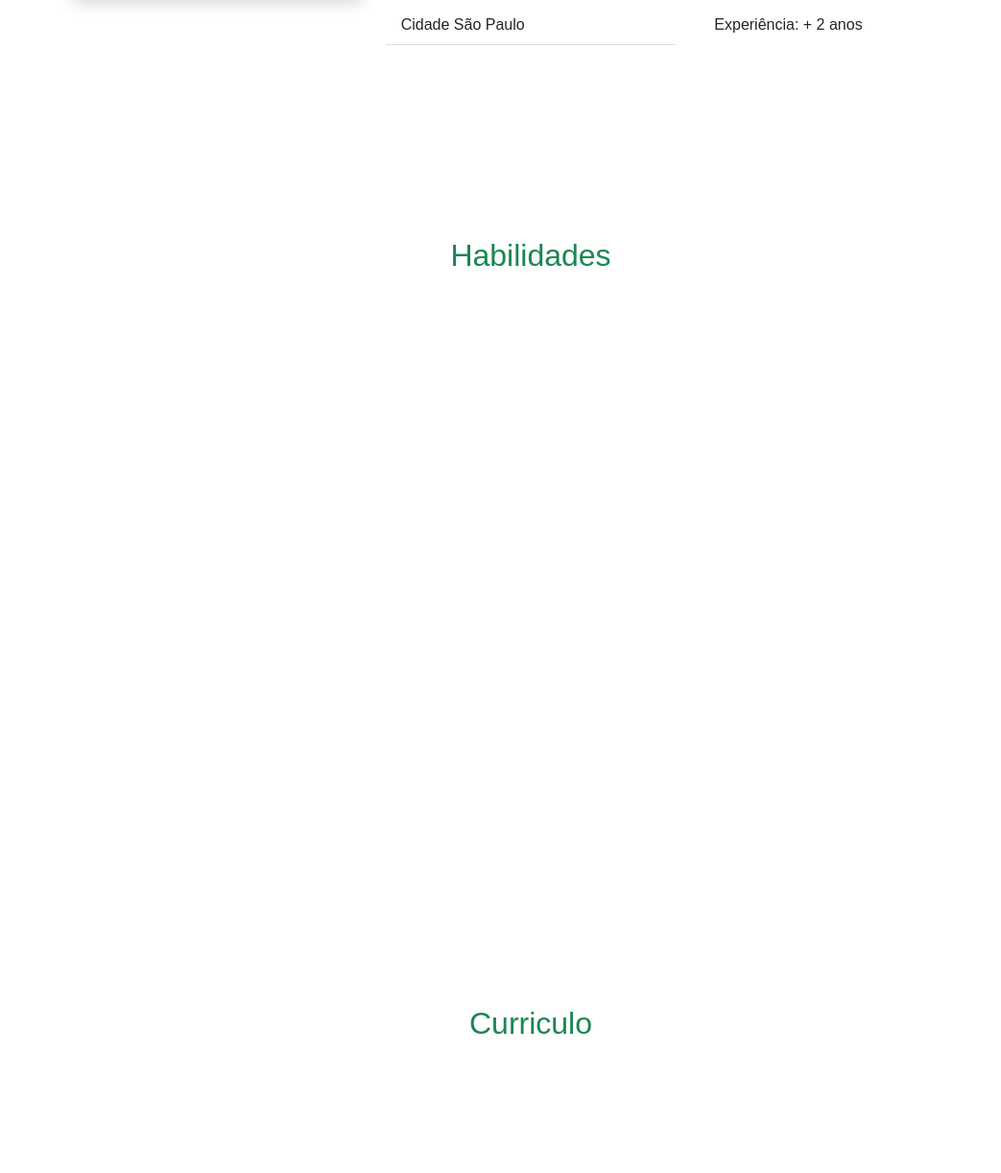
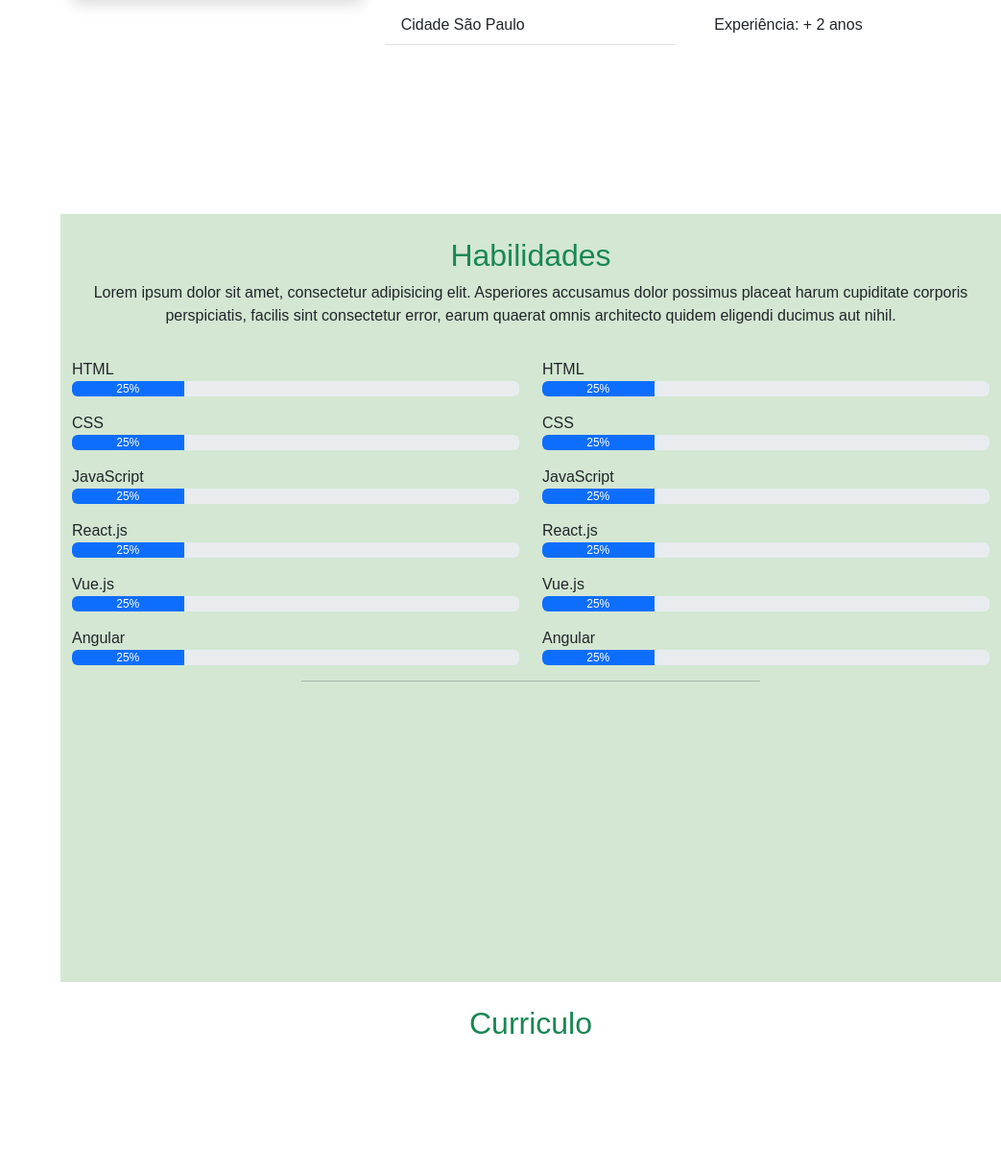
Before and after one commit to Jeferson-Js/Portifolio, a Flask app: page / in a window 1280 px wide. Shown: the part 1425-2647 px from the top of the page at 96% size, without its empty margins (237-1280 px from the left). Run offline with Flask 2, Linux system fonts and the light colour scheme; some libraries are stand-ins or nearby versions.

Commit message:
Página de habilidades foi concluido com sucesso.

```diff
--- a/static/css/styles.css
+++ b/static/css/styles.css
@@ -126,6 +126,10 @@
 }
 
 
+.section-bg {
+    background-color: rgb(211, 231, 211);
+}
+
 /* Responsive */
 
 @media (max-width: 1024px) {
--- a/static/scripts/scripts.js
+++ b/static/scripts/scripts.js
@@ -1,6 +1,18 @@
-const body = document.querySelector('body')
+const body = document.querySelector("body");
+const btnMenu = document.querySelector(".menu-outline");
 
-function toggleMenu(event){
-    event.name == 'menu' ? event.name = 'close': event.name = 'menu'
-    body.classList.toggle('menu-nav-active')
+function toggleMenu(event) {
+    event.name == "menu" ? (event.name = "close") : (event.name = "menu");
+    body.classList.toggle("menu-nav-active");
 }
+
+const navItem = document.querySelectorAll(".nav-item");
+
+navItem.forEach((item) => {
+    item.addEventListener("click", (event) => {
+        if (body.classList.contains("menu-nav-active")) {
+            body.classList.remove("menu-nav-active");
+            event.name == "menu" ? (event.name = "close") : (event.name = "menu");
+        }
+    });
+});
--- a/templates/index.html
+++ b/templates/index.html
@@ -46,7 +46,7 @@
                 <header>
                     <nav>
                         <ul class="mb-3">
-                            <li class="mb-3">
+                            <li class="mb-3 nav-item">
                                 <a
                                     class="text-white text-decoration-none"
                                     href="#inicio"
@@ -54,7 +54,7 @@
                                     >Inicio</a
                                 >
                             </li>
-                            <li class="mb-3">
+                            <li class="mb-3 nav-item">
                                 <a
                                     class="text-white text-decoration-none"
                                     href="#sobre"
@@ -63,7 +63,7 @@
                                     Sobre</a
                                 >
                             </li>
-                            <li class="mb-3">
+                            <li class="mb-3 nav-item">
                                 <a
                                     class="text-white text-decoration-none"
                                     href="#habilidades"
@@ -72,7 +72,7 @@
                                     Habilidades</a
                                 >
                             </li>
-                            <li class="mb-3">
+                            <li class="mb-3 nav-item">
                                 <a
                                     class="text-white text-decoration-none"
                                     href="#curriculo"
@@ -81,7 +81,7 @@
                                     >Curriculo</a
                                 >
                             </li>
-                            <li class="mb-3">
+                            <li class="mb-3 nav-item">
                                 <a
                                     class="text-white text-decoration-none"
                                     href="#portifolio"
@@ -90,7 +90,7 @@
                                     >Portifólio</a
                                 >
                             </li>
-                            <li class="mb-3">
+                            <li class="mb-3 nav-item">
                                 <a
                                     class="text-white text-decoration-none"
                                     href="#contato"
@@ -150,7 +150,9 @@
                             alt="Jeferson Santos Oliveira" />
                     </div>
                     <div class="col-md-8">
-                        <h3 class="text-success fs-2 text-start mb-2">Desenvolvedor Fullstack</h3>
+                        <h3 class="text-success fs-2 text-start mb-2">
+                            Desenvolvedor Fullstack
+                        </h3>
                         <p>
                             Lorem ipsum, dolor sit amet consectetur adipisicing
                             elit. Sit, iste illum. Autem impedit illum, debitis
@@ -196,7 +198,8 @@
                                     <li class="list-group-item">
                                         Experiência:
                                         <span class="fw-lighter">
-                                            + 2 anos</span>
+                                            + 2 anos</span
+                                        >
                                     </li>
                                 </ul>
                             </div>
@@ -204,8 +207,72 @@
                     </div>
                 </div>
             </section>
-            <section id="habilidades">
-                <h2 class="text-center text-success mt-4">Habilidades</h2>
+            <section class="section-bg" id="habilidades">
+                <div class="container pb-5">
+                    <h2 class="text-center text-success mt-4">Habilidades</h2>
+                    <p class="text-center">
+                        Lorem ipsum dolor sit amet, consectetur adipisicing
+                        elit. Asperiores accusamus dolor possimus placeat harum
+                        cupiditate corporis perspiciatis, facilis sint
+                        consectetur error, earum quaerat omnis architecto quidem
+                        eligendi ducimus aut nihil.
+                    </p>
+                    <div class="row">
+                        <div class="col-md-6">
+                            <p class="mt-3 mb-0">HTML</p>
+                            <div class="progress">
+                                <div class="progress-bar" role="progressbar" aria-label="Example with label" style="width: 25%;" aria-valuenow="25" aria-valuemin="0" aria-valuemax="100">25%</div>
+                              </div>
+                              <p class="mt-3 mb-0">CSS</p>
+                            <div class="progress">
+                                <div class="progress-bar" role="progressbar" aria-label="Example with label" style="width: 25%;" aria-valuenow="25" aria-valuemin="0" aria-valuemax="100">25%</div>
+                              </div>
+                              <p class="mt-3 mb-0">JavaScript</p>
+                            <div class="progress">
+                                <div class="progress-bar" role="progressbar" aria-label="Example with label" style="width: 25%;" aria-valuenow="25" aria-valuemin="0" aria-valuemax="100">25%</div>
+                              </div>
+                              <p class="mt-3 mb-0">React.js</p>
+                            <div class="progress">
+                                <div class="progress-bar" role="progressbar" aria-label="Example with label" style="width: 25%;" aria-valuenow="25" aria-valuemin="0" aria-valuemax="100">25%</div>
+                              </div>
+                              <p class="mt-3 mb-0">Vue.js</p>
+                            <div class="progress">
+                                <div class="progress-bar" role="progressbar" aria-label="Example with label" style="width: 25%;" aria-valuenow="25" aria-valuemin="0" aria-valuemax="100">25%</div>
+                              </div>
+                              <p class="mt-3 mb-0">Angular</p>
+                            <div class="progress">
+                                <div class="progress-bar" role="progressbar" aria-label="Example with label" style="width: 25%;" aria-valuenow="25" aria-valuemin="0" aria-valuemax="100">25%</div>
+                              </div>
+                        </div>
+                        <div class="col-md-6">
+                             <p class="mt-3 mb-0">HTML</p>
+                            <div class="progress">
+                                <div class="progress-bar" role="progressbar" aria-label="Example with label" style="width: 25%;" aria-valuenow="25" aria-valuemin="0" aria-valuemax="100">25%</div>
+                              </div>
+                              <p class="mt-3 mb-0">CSS</p>
+                            <div class="progress">
+                                <div class="progress-bar" role="progressbar" aria-label="Example with label" style="width: 25%;" aria-valuenow="25" aria-valuemin="0" aria-valuemax="100">25%</div>
+                              </div>
+                              <p class="mt-3 mb-0">JavaScript</p>
+                            <div class="progress">
+                                <div class="progress-bar" role="progressbar" aria-label="Example with label" style="width: 25%;" aria-valuenow="25" aria-valuemin="0" aria-valuemax="100">25%</div>
+                              </div>
+                              <p class="mt-3 mb-0">React.js</p>
+                            <div class="progress">
+                                <div class="progress-bar" role="progressbar" aria-label="Example with label" style="width: 25%;" aria-valuenow="25" aria-valuemin="0" aria-valuemax="100">25%</div>
+                              </div>
+                              <p class="mt-3 mb-0">Vue.js</p>
+                            <div class="progress">
+                                <div class="progress-bar" role="progressbar" aria-label="Example with label" style="width: 25%;" aria-valuenow="25" aria-valuemin="0" aria-valuemax="100">25%</div>
+                              </div>
+                              <p class="mt-3 mb-0">Angular</p>
+                            <div class="progress">
+                                <div class="progress-bar" role="progressbar" aria-label="Example with label" style="width: 25%;" aria-valuenow="25" aria-valuemin="0" aria-valuemax="100">25%</div>
+                            </div>
+                        </div>
+                    </div>
+                    <hr class="w-50 me-auto ms-auto">
+                </div>
             </section>
             <section id="curriculo">
                 <h2 class="text-center text-success mt-4">Curriculo</h2>
```
